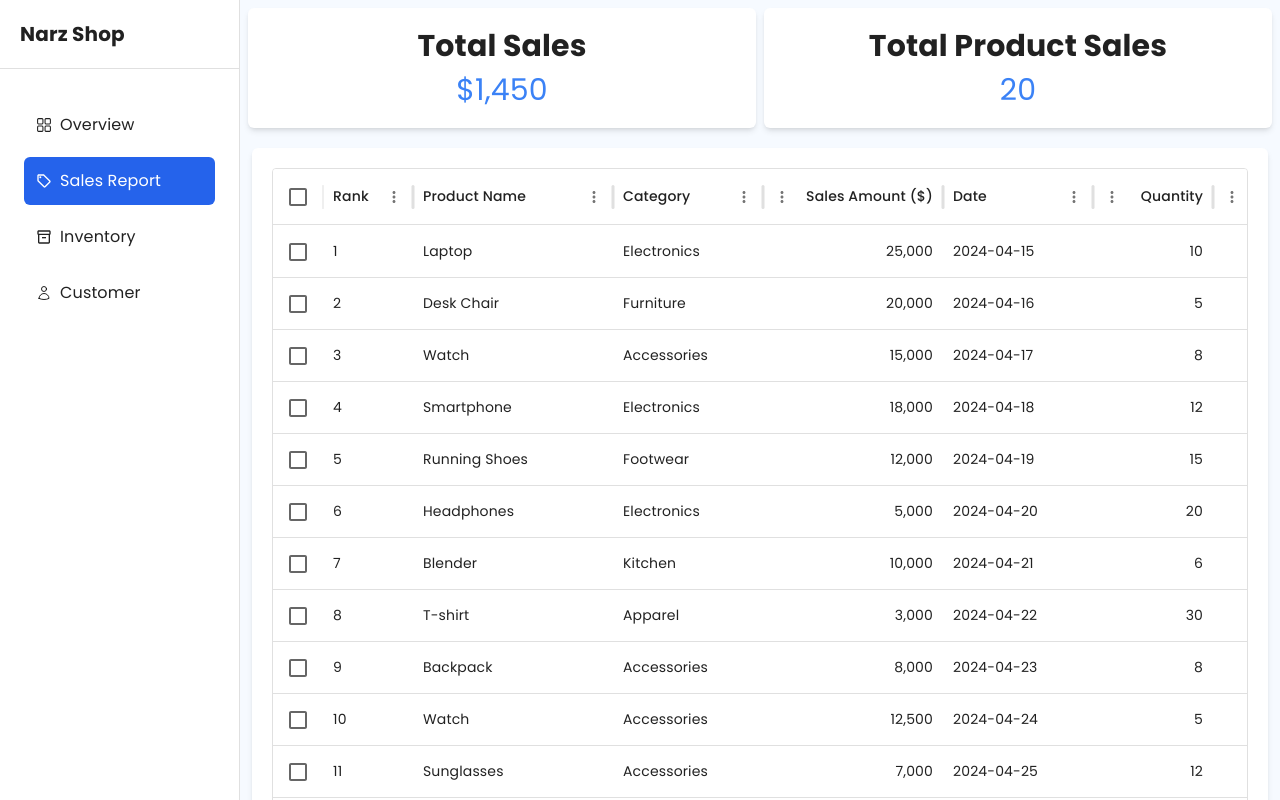
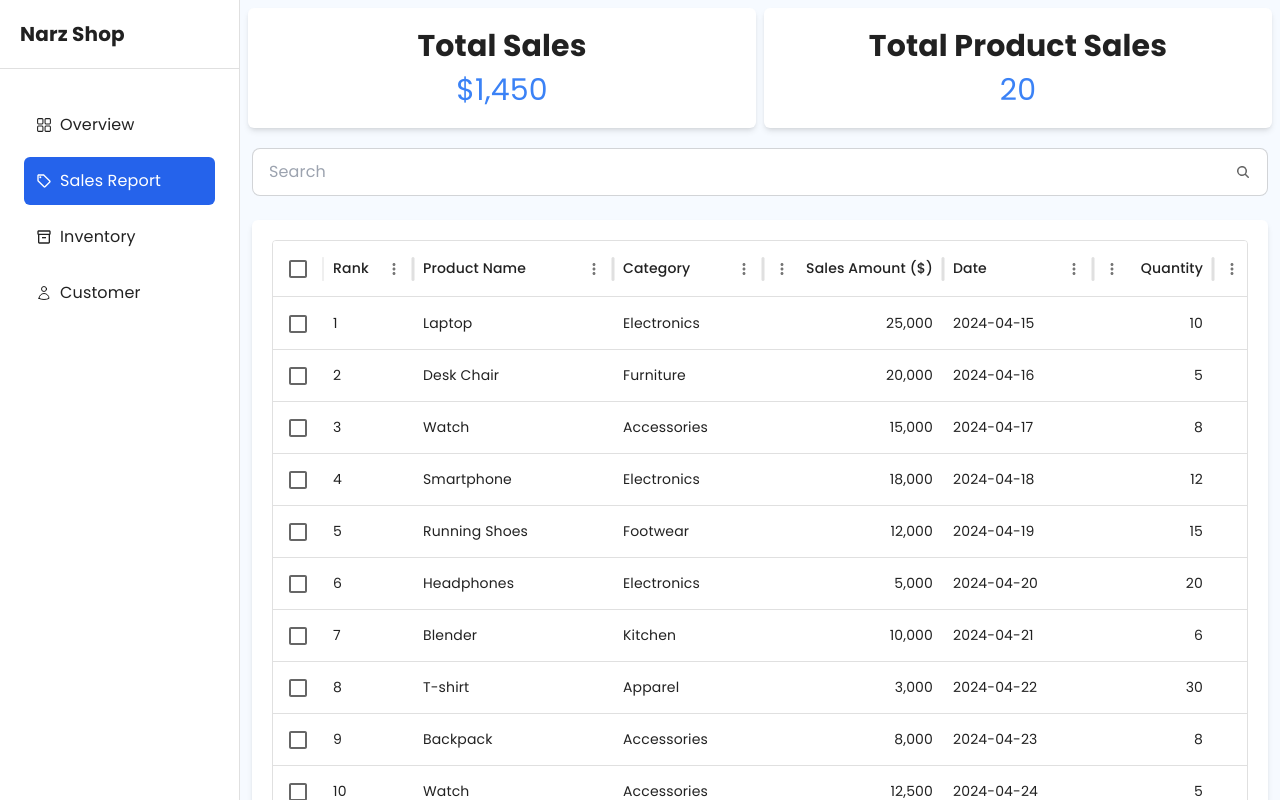
Before and after one commit to Nrcdev751/E-commerce-Dashboard, a React (Vite) app: page /Sales in a window 1280 px wide. Shown: the top 800 px of the page. Built offline with nearby package versions, Linux system fonts and the light colour scheme.

Commit message:
add search input

```diff
--- a/src/Sales.jsx
+++ b/src/Sales.jsx
@@ -135,8 +135,12 @@ export default function Sales() {
 
 
                 </div>
-                <div className="p-3 grid gap-2 grid-cols-1">
-                    <div className="p-5 bg-white rounded-md shadow-md text-center bg-white">
+                <div className="p-3 grid  gap-2 grid-cols-1">
+                    <label className="input input-bordered flex items-center ">
+                      <input type="text" className="grow" placeholder="Search" />
+                      <svg xmlns="http://www.w3.org/2000/svg" viewBox="0 0 16 16" fill="currentColor" className="w-4 h-4 opacity-70"><path fillRule="evenodd" d="M9.965 11.026a5 5 0 1 1 1.06-1.06l2.755 2.754a.75.75 0 1 1-1.06 1.06l-2.755-2.754ZM10.5 7a3.5 3.5 0 1 1-7 0 3.5 3.5 0 0 1 7 0Z" clipRule="evenodd" /></svg>
+                    </label>
+                    <div className="p-5 bg-white my-4 rounded-md shadow-md text-center bg-white">
                       <ProductSales />
                     </div>
                 </div>
```
